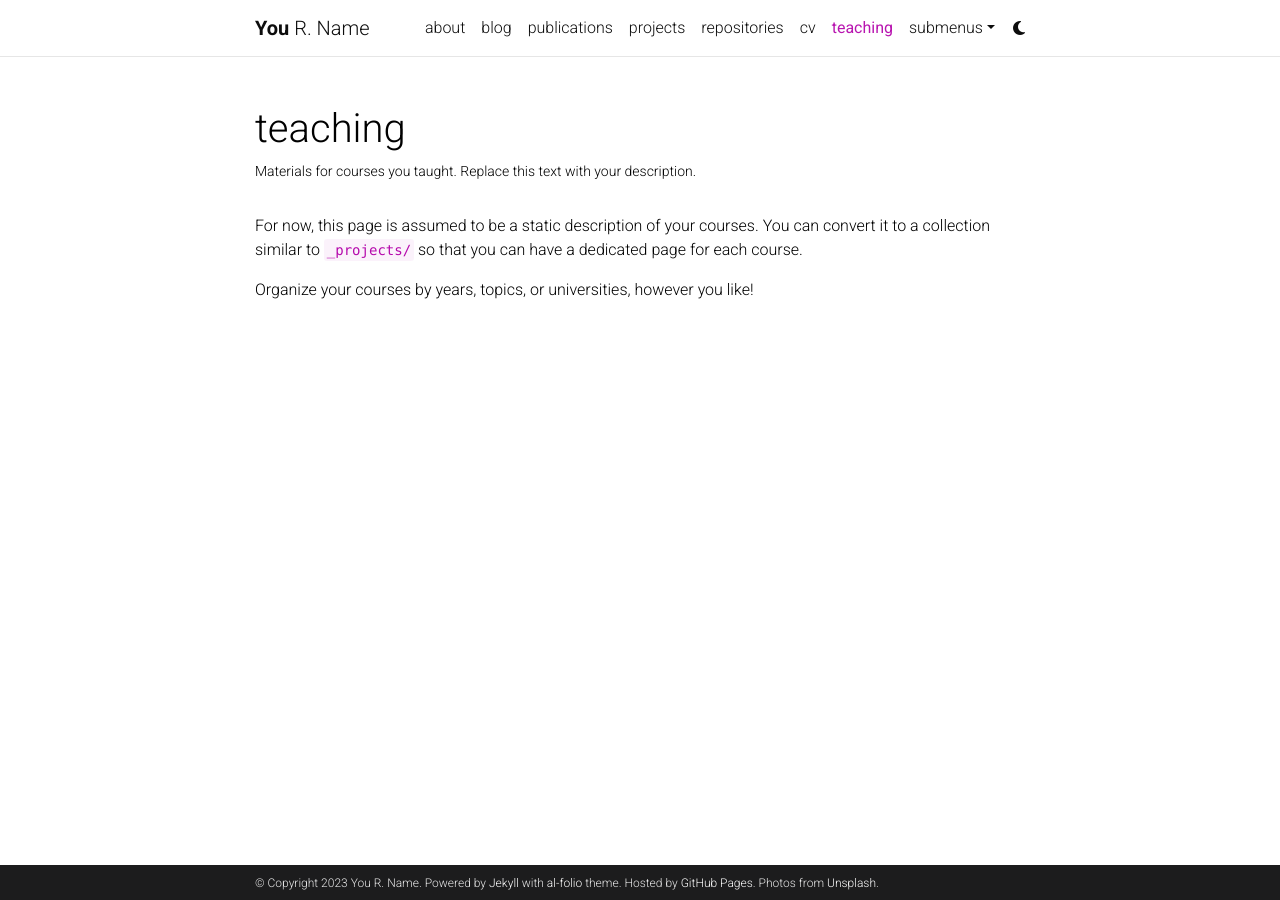
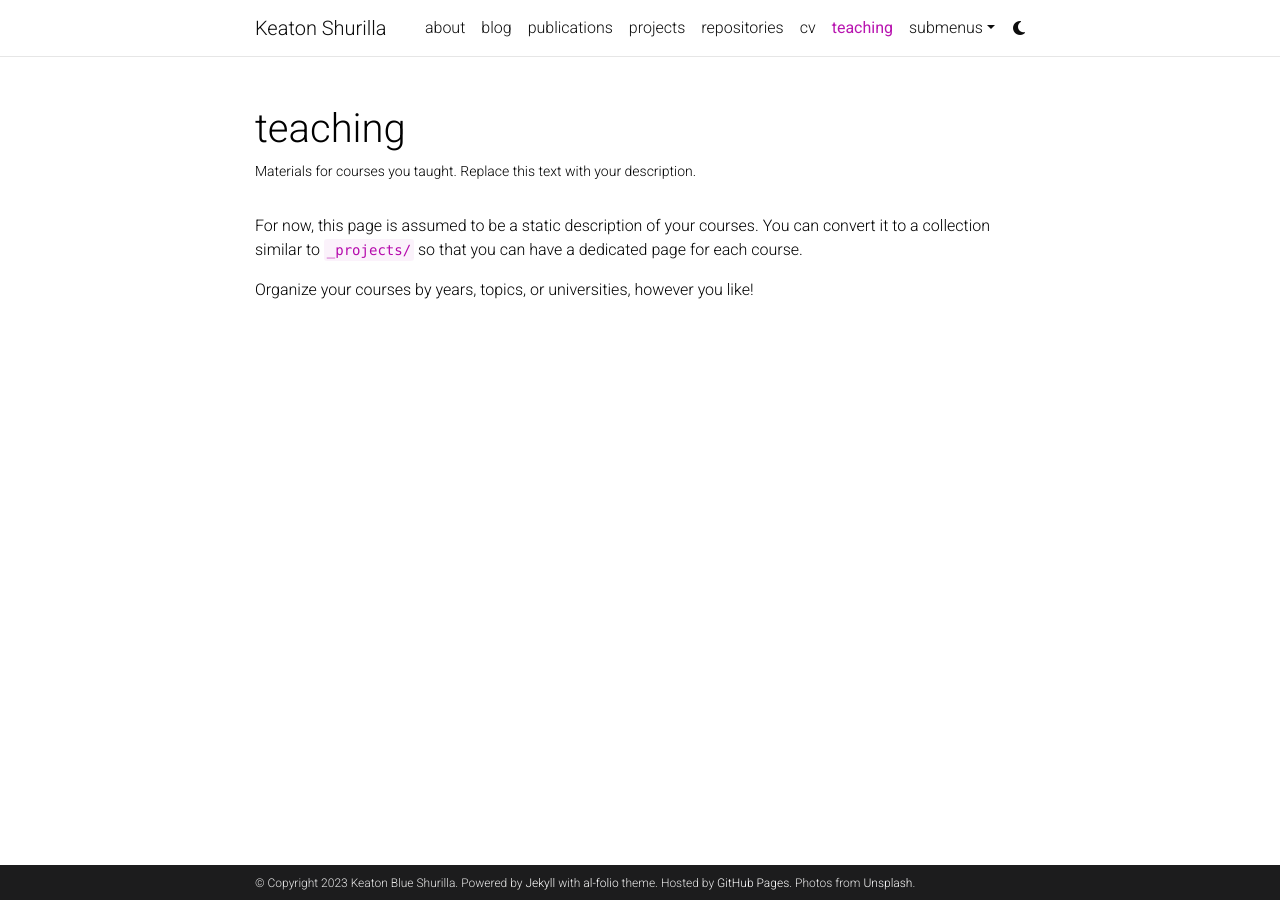
Before and after one commit to KeatonBlue/KeatonBlue.github.io, a Jekyll site: the page built from _pages/teaching.md, in a window 1280 px wide. Built offline with Jekyll 4.4.1, drawn with Linux system fonts in a browser that asks for light colours; comment, search, counter and statistics services are not loaded; a style sheet for code colours, icons or effects is not loaded.

Commit message:
First Commit

```diff
--- /dev/null
+++ b/CNAME
@@ -0,0 +1 @@
+keaton.blue
--- a/_config.yml
+++ b/_config.yml
@@ -2,11 +2,11 @@
 # Site settings
 # -----------------------------------------------------------------------------
 
-title: blank # the website title (if blank, full name will be used instead)
-first_name: You
-middle_name: R.
-last_name: Name
-email: you@example.com
+title: Keaton Shurilla # the website title (if blank, full name will be used instead)
+first_name: Keaton
+middle_name: Blue
+last_name: Shurilla
+email: keaton_blue@digitalnature.slis.tsukuba.ac.jp
 description: > # the ">" symbol means to ignore newlines until "footer_text:"
   A simple, whitespace theme for academics. Based on [*folio](https://github.com/bogoli/-folio) design.
 footer_text: >
@@ -16,10 +16,10 @@
 keywords: jekyll, jekyll-theme, academic-website, portfolio-website  # add your own keywords or leave empty
 
 lang: en # the language of your site (for example: en, fr, cn, ru, etc.)
-icon: ⚛️  # the emoji used as the favicon (alternatively, provide image name in /assets/img/)
+icon: 🦋  # the emoji used as the favicon (alternatively, provide image name in /assets/img/)
 
-url: https://alshedivat.github.io # the base hostname & protocol for your site
-baseurl: /al-folio # the subpath of your site, e.g. /blog/
+url: https://KeatonBlue.github.io # the base hostname & protocol for your site
+baseurl:  # the subpath of your site, e.g. /blog/
 last_updated: false # set to true if you want to display last updated in the footer
 impressum_path:  # set to path to include impressum link in the footer, use the same path as permalink in a page, helps to conform with EU GDPR
 
```
